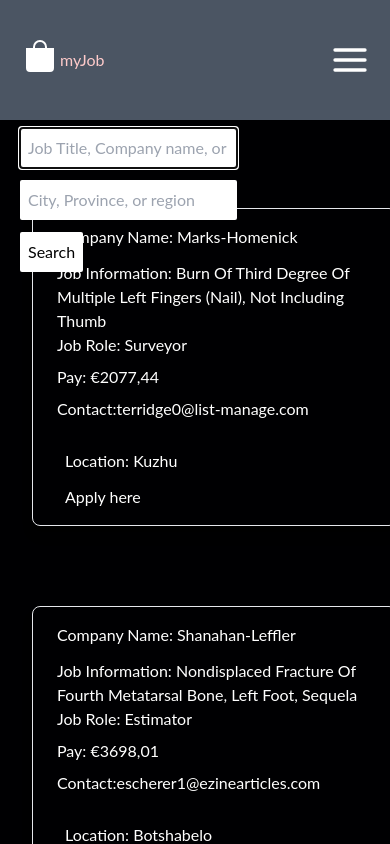
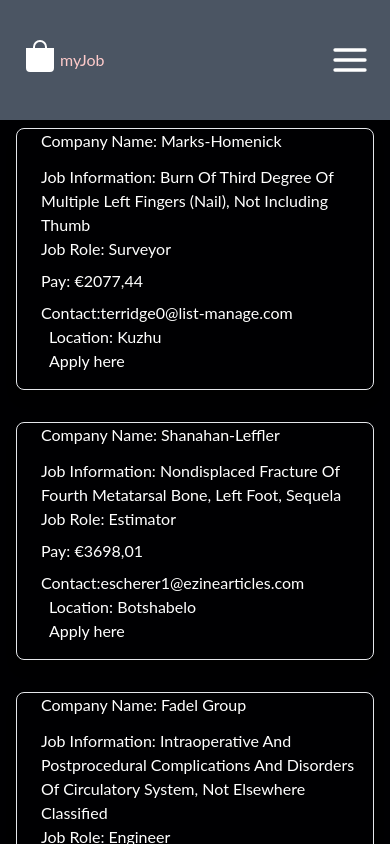
Before and after one commit to Mrjiks/ad-free-jobs, a Next.js app: page /pages/jobs in a window 390 px wide. Shown: the top 844 px of the page. Built offline with nearby package versions, Linux system fonts and the light colour scheme.

Commit message:
Adjust mobile job page layout

```diff
--- a/app/pages/jobs/[jobId]/[url].jsx
+++ b/app/pages/jobs/[jobId]/[url].jsx
@@ -16,8 +16,8 @@ const SingleJob = () => {
     setLocation(() => e.target.value);
   };
   return (
-    <div className='relative w-1/3 mr-3 '>
-      <form className='flex flex-col justify-between fixed gap-3 mt-0 md:flex-row'>
+    <div className='hidden mr-3 md:relative md:w-1/3 '>
+      <form className='flex flex-col justify-between gap-3 mt-0 md:fixed md:flex-row'>
         <Input
           placeholder='Job Title, Company name, or role'
           type='text'
--- a/app/pages/jobs/page.js
+++ b/app/pages/jobs/page.js
@@ -5,19 +5,21 @@ import SingleJob from "./[jobId]/[url]";
 
 const Jobs = () => {
   return (
-    <div className='container flex min-h-screen px-5 mx-auto mb-2 md:justify-between md:px-8 lg:px-20'>
+    <div className='container flex w-full min-h-screen mx-auto mb-2 overflow-hidden md:justify-between md:px-8 lg:px-20'>
       <div>
         <SingleJob />
       </div>
-      <div className='flex-1'>
+      <div className='w-full'>
         {jobs.map((job) => {
           {
             /* const url = job.url; */
           }
           return (
-            <div className='flex justify-around w-full mt-20 hover:translate-y-1' key={job.id}>
-              <div className='flex flex-col justify-between w-full h-auto gap-3 align-middle border rounded-lg shadow-lg md:flex-row lg:flex-row 2xl:flex-row'>
-                <div className='flex flex-col flex-wrap items-start w-full p-4 px-4 mr-3 space-x-2 overflow-hidden md:w-3/12 '>
+            <div
+              className='flex justify-center md:mt-20 md:w-full hover:translate-y-1 '
+              key={job.id}>
+              <div className='flex flex-col justify-between h-auto mx-4 mb-8 align-middle border rounded-lg shadow-lg md:w-full md:flex-row lg:flex-row 2xl:flex-row'>
+                <div className='flex flex-col flex-wrap items-start w-full px-4 space-x-2 overflow-hidden md:mr-3 md:p-4 md:w-3/12 '>
                   <h3 className='px-2 mb-3 capitalize'>Company Name: {job.company}</h3>
                   <p className='capitalize'> Job Information: {job.info}</p>
                   <p className='capitalize'> Job Role: {job.role}</p>
```
